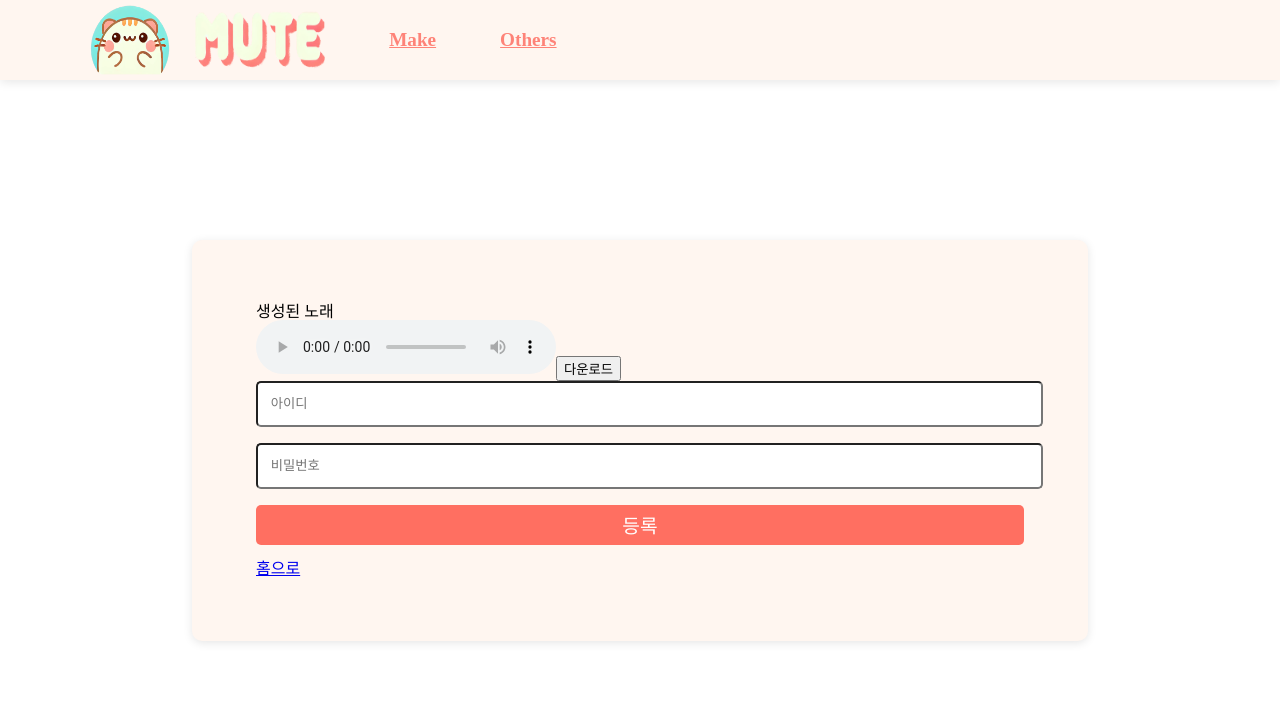
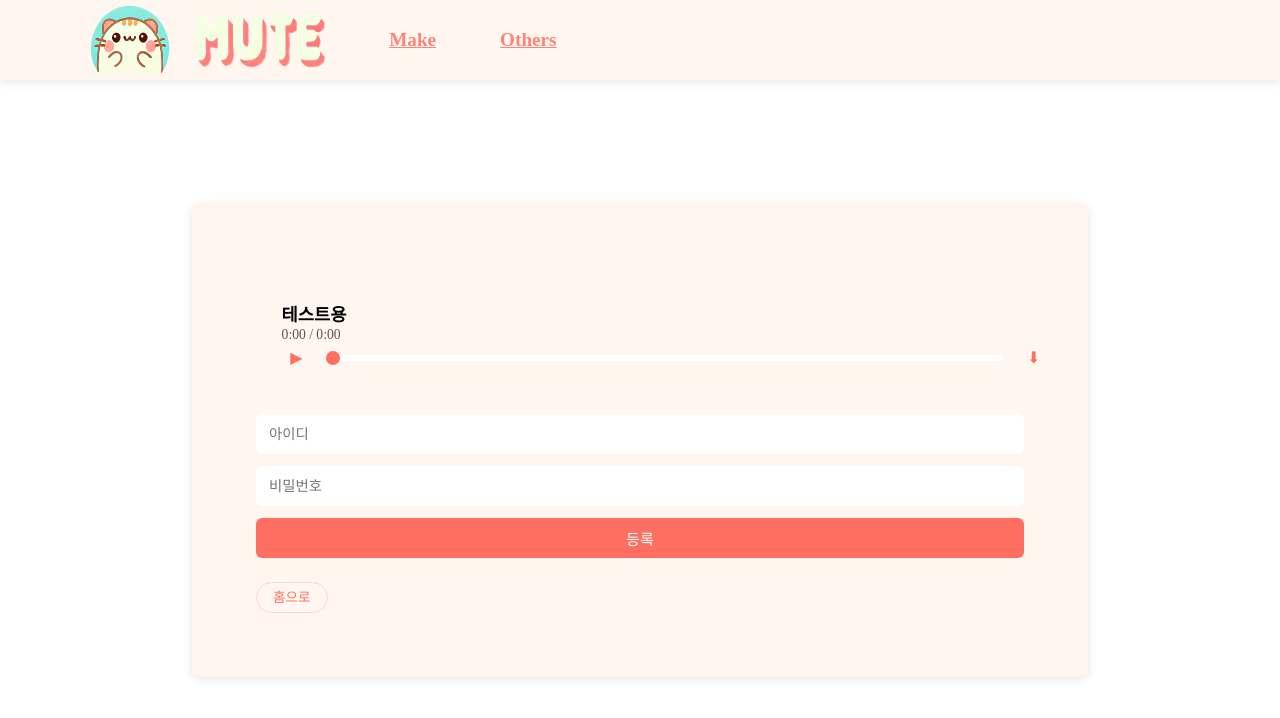
Before and after one commit to JJ-Gun/M.U.T.E-FE, a Next.js app: page /createmusic in a window 1280 px wide. Shown: the top 718 px of the page. Built offline with nearby package versions, Linux system fonts and the light colour scheme.

Commit message:
createmusic 결과값 수정

```diff
--- a/app/createmusic/page.module.css
+++ b/app/createmusic/page.module.css
@@ -18,22 +18,150 @@
     margin-top: 10vh; /* 탑바 높이만큼 상단 여백 추가 */
 }
 
+.title{
+    font-size: 1.1rem;
+    font-weight: 600;
+    margin-bottom: 2vh;
+    word-break: break-all;
+}
+
+.audioBox {
+    width: 100%;
+    margin: 3vh 0;
+    padding: 2vh 2vw;
+    border-radius: 8px;
+}
+
+.audioRow {
+    display: flex;
+    align-items: center;
+    gap: 1vw;
+    width: 100%;
+}
+
+.controlRow{
+    display: flex;
+    align-items: center;
+    gap: 1vw;
+    width: 100%;
+}
+
+.playButton {
+    width: 32px;
+    height: 32px;
+    border-radius: 50%;
+    border: none;
+    background-color: transparent;
+    color: #FF6F61;
+    font-size: 1rem;
+    cursor: pointer;
+}
+
+.time {
+    font-size: 0.85rem;
+    color: #555;
+    white-space: nowrap;
+    flex-shrink: 0;
+    margin-top: 4px;
+}
+
+.progress {
+    -webkit-appearance: none;
+    appearance: none;
+    width: 100%;
+    height: 6px;
+    border-radius: 4px;
+    outline: none;
+}
+.progress::-webkit-slider-runnable-track{
+    height: 6px;
+    border-radius: 4px;
+    background: transparent;
+}
+.progress::-webkit-slider-thumb{
+    -webkit-appearance: none;
+    appearance: none;
+    width: 14px;
+    height: 14px;
+    border-radius: 50%;
+    background: #FF6F61;
+    cursor: pointer;
+    margin-top: -4px;
+}
+
+.download{
+    display: flex;
+    align-items: center;
+    justify-content: center;
+    width: 32px;
+    height: 32px;
+    padding: 0;
+    background-color: transparent;
+    color: #FF6F61;
+    border-radius: 50%;
+    text-decoration: none;
+    font-size: 1rem;
+    flex-shrink: 0;
+}
+
 .input {
     width: 100%; /* 입력 필드가 부모 컨테이너 너비를 가득 채우도록 */
-    height: 5vh; /* 상대적 높이 */
-    margin-bottom: 2vh;
-    padding-left: 1vw; /* 좌측 여백 */
-    border-radius: 5px;
+    height: 40px;
+    padding: 0 12px;
+    margin-bottom: 12px;
+    box-sizing: border-box;
+    border: 1px solid transparent;
+    border-radius: 6px;
+    background-color: #fff;
+    font-size: 0.9rem;
+    transition: border-color 0.2s ease, box-shadow 0.2s ease;
+}
+.input:focus{
+    outline: none;
+    border-color: #ff6f61;
+    box-shadow: 0 0 0 2px rgba(255, 111, 97, 0.2);
+}
+.input:hover{
+    outline: none;
+    border-color: #FF6F61;
+    box-shadow: 0 0 0 2px rgba(255, 111, 97, 0.2);
 }
 
 .registerButton {
     width: 100%; /* 버튼이 부모 컨테이너 너비를 가득 채우도록 */
-    height: 5vh; /* 상대적 높이 */
+    height: 40px;
+    box-sizing: border-box;
     background-color: #FF6F61;
     color: white;
     border: none;
-    border-radius: 5px;
-    font-size: 1.2rem;
+    border-radius: 6px;
+    font-size: 0.95rem;
+    font-weight: 500;
     cursor: pointer;
-    margin-bottom: 2vh;
+    transition: backgroun-color 0.2s ease;
 }
+.registerButton:hover{
+    background-color: #ff5a4a;
+}
+
+.homeLink {
+    display: inline-block;
+    margin-top: 24px;
+
+    padding: 8px 16px;
+    border-radius: 999px;
+
+    font-size: 0.85rem;
+    color: #FF6F61;
+    text-decoration: none;
+
+    border: 1px solid #FFD6CF;
+    background-color: #FFF6F0;
+
+    transition: background-color 0.2s ease, border-color 0.2s ease;
+}
+
+.homeLink:hover {
+    background-color: #FFE9E3;
+    border-color: #FF6F61;
+}
--- a/app/createmusic/page.tsx
+++ b/app/createmusic/page.tsx
@@ -1,27 +1,109 @@
 "use client"
 
+import { useEffect, useRef, useState } from "react";
 import styles from "./page.module.css";
 import Top from "../(common)/(component)/(topbar)/top"
 import Link from "next/link";
 
 export default function CreateMusic() {
-    // 서버에서 받은 노래 URL (예시)
-    const songUrl = "https://kakao-moreburger-backend.s3.ap-northeast-2.amazonaws.com/Sunny+Day+Sound.mp3";
+  // 서버에서 받은 노래 URL (예시)
+  const songUrl = "https://kakao-moreburger-backend.s3.ap-northeast-2.amazonaws.com/Sunny+Day+Sound.mp3";
+  const audioRef = useRef<HTMLAudioElement | null>(null);
+  const [isPlaying, setIsPlaying] = useState<boolean>(false);
+  const [current, setCurrent] = useState<number>(0);
+  const [duration, setDuration] = useState<number>(0);
+
+  useEffect(() =>{
+    const audio = audioRef.current;
+    if(!audio) return;
+    audio.load();
+  }, []);
+
+  const fileName = "테스트용";
+
+  const togglePlay = async () =>{
+    const audio = audioRef.current;
+    if(!audio){
+      return;
+    }
+    if(audio.paused){
+      await audio.play();
+    }
+    else{
+      audio.pause();
+    }
+  }
+
+  const formatTime = (sec:number): string =>{
+    if(isNaN(sec) || sec <= 0){
+      return "0:00";
+    }
+
+    const m = Math.floor(sec/60);
+    const s = Math.floor(sec%60).toString().padStart(2, "0");
+    return `${m}:${s}`;
+  }
+
+  const progressPercent = duration > 0 ? (current / duration) * 100 : 0;
 
   return (
     <div className={styles.container}>
       <Top />
       <div className={styles.lowcontainer}>
         {/* 생성된 노래 */}
-        <h2>생성된 노래</h2>
-        <audio controls>
-          <source src={songUrl} type="audio/mp3" />
-        </audio>
-
-        {/* 노래 다운로드 버튼 */}
-        <a href={songUrl} download="Sunny Day Sound.mp3">
-          <button type="button" className={styles.button}>다운로드</button>
-        </a>
+        <div className={styles.audioBox}>
+          <span className={styles.title}>{fileName}</span>
+          <audio
+            ref={audioRef}
+            src={songUrl}
+            preload="metadata"
+            onLoadedMetadata={(e)=>setDuration(e.currentTarget.duration)}
+            onTimeUpdate={(e)=>setCurrent(e.currentTarget.currentTime)}
+            onPlay={()=>setIsPlaying(true)}
+            onPause={()=> setIsPlaying(false)}
+            onEnded={()=>{
+              setIsPlaying(false);
+              setCurrent(0);
+            }}
+          />
+          <div className={styles.audioRow}>
+            <span className={styles.time}>
+              {formatTime(current)} / {formatTime(duration)}
+            </span>
+          </div>
+          <div className={styles.controlRow}>
+            <button onClick={togglePlay} className={styles.playButton}>
+              {isPlaying ? "❚❚" : "▶"}
+            </button>
+            <input
+              type="range"
+              min="0"
+              max={duration || 0}
+              value={current}
+              onChange={(e)=>{
+                if(!audioRef.current) return;
+                const value = Number(e.currentTarget.value);
+                audioRef.current.currentTime = value;
+                setCurrent(value);
+              }}
+              className={styles.progress}
+              style={{
+                background: `linear-gradient(
+                to right,
+                #ff6f61 ${progressPercent}%,
+                white ${progressPercent}%
+                )`
+              }}
+            />
+            <a
+              href={songUrl}
+              download
+              className={styles.download}
+            >
+              ⬇
+            </a>
+          </div>
+        </div>
 
         {/* 아이디와 비밀번호 입력란 */}
         <div className={styles.inputGroup}>
@@ -40,7 +122,7 @@ export default function CreateMusic() {
 
         {/* 홈으로 이동하는 버튼 */}
         <Link href="/home" legacyBehavior>
-          <a className={styles.component}>홈으로</a>
+          <a className={styles.homeLink}>홈으로</a>
         </Link>
       </div>
     </div>
```
Also changed, not shown: 1 other file (tests, documents, lock files or other folders).
